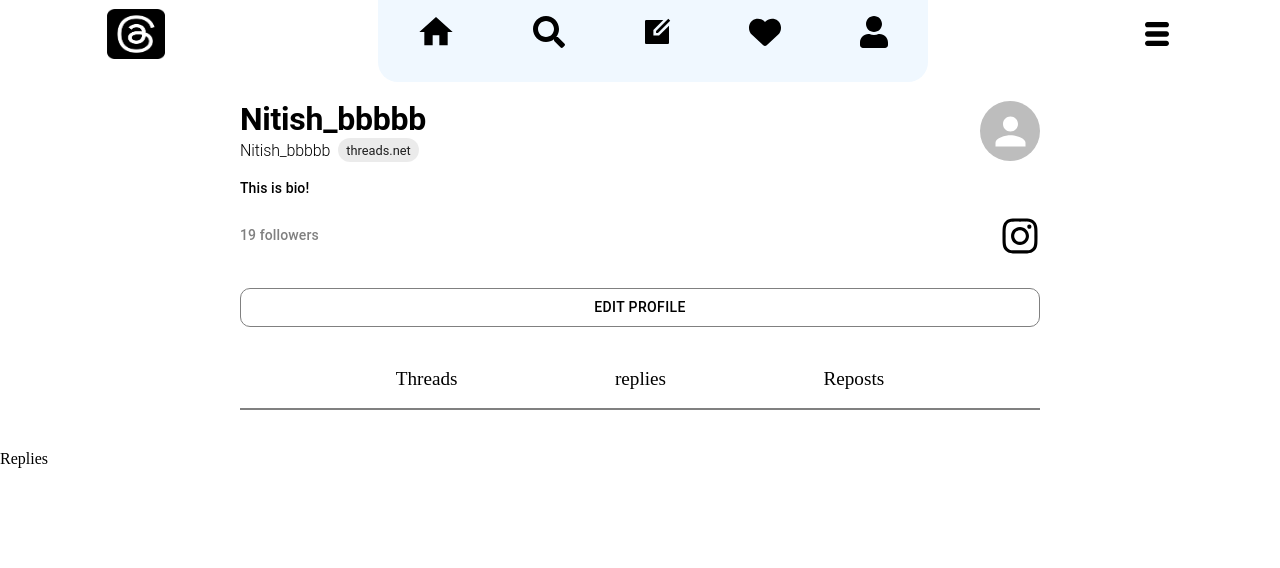
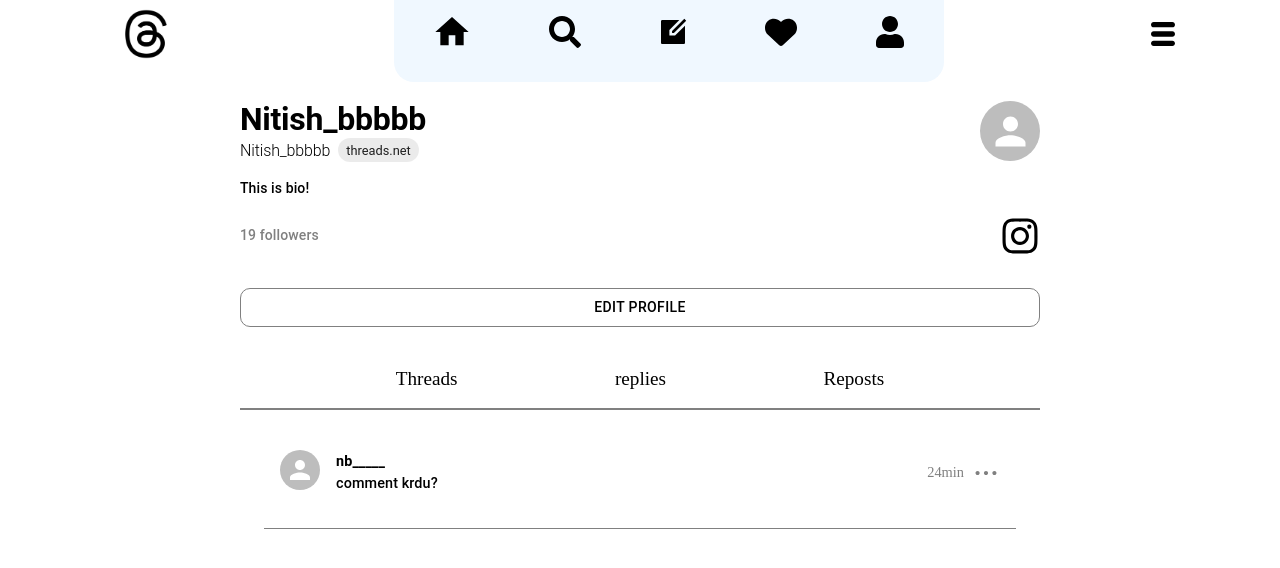
Before and after one commit to Nitish-Bakshi-1/Threads-clone, a React (Vite) app in the folder frontend/: page /profile/replies/1 in a window 1280 px wide. Shown: the top 568 px of the page. Built offline with nearby package versions, Linux system fonts and the light colour scheme.

Commit message:
comment comp

```diff
--- a/frontend/src/App.jsx
+++ b/frontend/src/App.jsx
@@ -8,12 +8,14 @@
 import Threads from "./pages/protected/profile/Threads";
 import Replies from "./pages/protected/profile/Replies";
 import Reposts from "./pages/protected/profile/Reposts";
+import Register from "./pages/Register";
 
 const App = () => {
   return (
     <Box>
       <BrowserRouter>
         <Routes>
+          <Route path="/register" element={<Register />} />
           <Route exact path="/" element={<ProtectedLayout />}>
             <Route exact path="" element={<Home />} />
             <Route exact path="post/:id" element={<h1>posts</h1>} />
--- a/frontend/src/components/common/Header.jsx
+++ b/frontend/src/components/common/Header.jsx
@@ -14,12 +14,7 @@
       justifyContent={"space-around"}
       py={1}
     >
-      <img
-        src="/Threads-logo-black-bg.webp"
-        alt="logo"
-        width={58}
-        height={50}
-      />
+      <img src="/Threads-logo-white-bg.png" alt="logo" width={90} height={50} />
       <Stack
         justifyContent={"center"}
         width={"550px"}
--- /dev/null
+++ b/frontend/src/components/home/post/Comments.jsx
@@ -0,0 +1,41 @@
+import React from "react";
+import { Avatar, Stack, Typography } from "@mui/material";
+import { IoIosMore } from "react-icons/io";
+
+const Comments = () => {
+  return (
+    <Stack
+      flexDirection={"row"}
+      justifyContent={"space-between"}
+      px={2}
+      pb={4}
+      borderBottom={"1px solid gray"}
+      mx={"auto"}
+      width={"90%"}
+    >
+      <Stack flexDirection={"row"} gap={2}>
+        <Avatar src="" alt="" />
+        <Stack flexDirection={"column"}>
+          <Typography variant="h6" fontWeight={"bold"} fontSize={"0.9rem"}>
+            nb_____
+          </Typography>
+          <Typography variant="subtitle2" fontSize={"0.9rem"}>
+            comment krdu?
+          </Typography>
+        </Stack>
+      </Stack>
+      <Stack
+        flexDirection={"row"}
+        gap={1}
+        alignItems={"center"}
+        color={"GrayText"}
+        fontSize={"0.9rem"}
+      >
+        <p>24min</p>
+        <IoIosMore size={28} />
+      </Stack>
+    </Stack>
+  );
+};
+
+export default Comments;
--- a/frontend/src/pages/protected/profile/Replies.jsx
+++ b/frontend/src/pages/protected/profile/Replies.jsx
@@ -1,7 +1,13 @@
 import React from "react";
+import Comments from "../../../components/home/post/Comments";
+import { Stack } from "@mui/material";
 
 const Replies = () => {
-  return <div>Replies</div>;
+  return (
+    <Stack flexDirection={"column"} gap={2} width={"800px"} mx={"auto"}>
+      <Comments />
+    </Stack>
+  );
 };
 
 export default Replies;
```
